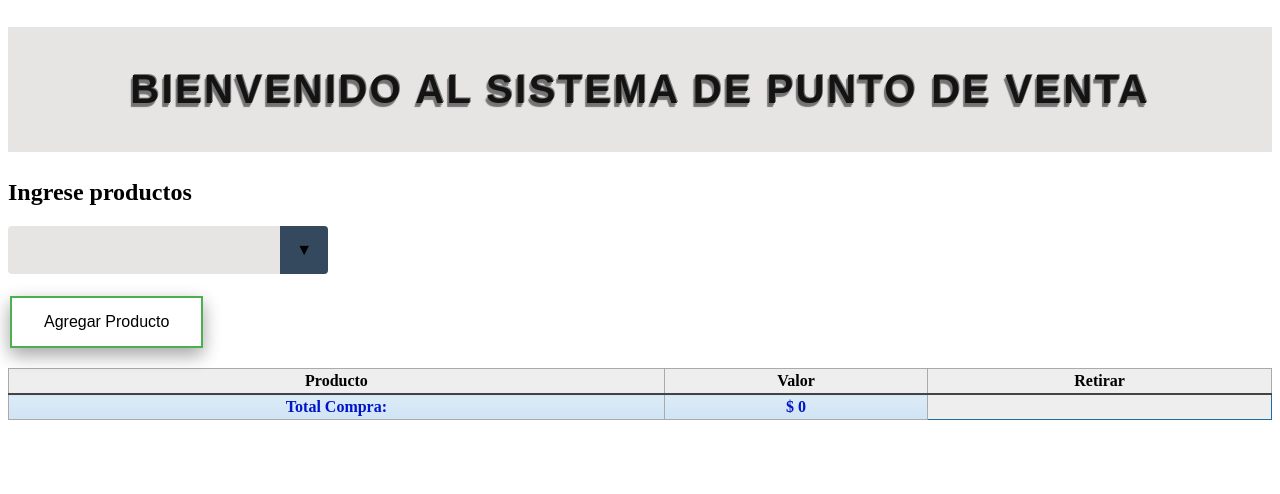
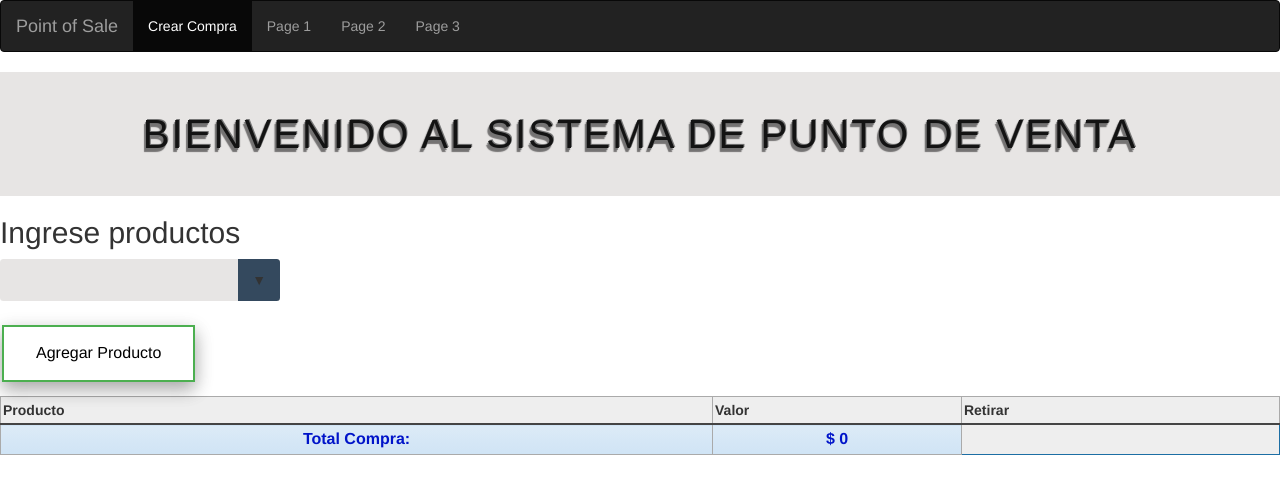
Before and after one commit to soldash/FormPost, an Angular app: page / in a window 1280 px wide. Shown: the top 494 px of the page. Built offline with nearby package versions, Linux system fonts and the light colour scheme; no server answers.

Commit message:
Integracion de menu

```diff
--- a/src/app/app.component.html
+++ b/src/app/app.component.html
@@ -1,2 +1,3 @@
-<hello-word></hello-word>
+<app-menu></app-menu>
+<titleFP></titleFP>
 <app-user></app-user>
--- a/src/app/app.module.ts
+++ b/src/app/app.module.ts
@@ -8,12 +8,16 @@ import { FormsModule } from '@angular/forms';
 import { HttpClientModule } from '@angular/common/http';
 
 import { ProductosService} from './productos.service';
+import { MenuComponent } from './menu/menu.component';
+import { CreateProductComponent } from './create-product/create-product.component';
 
 @NgModule({
   declarations: [
     AppComponent,
     HelloWord,
-    UserComponent
+    UserComponent,
+    MenuComponent,
+    CreateProductComponent
   ],
   imports: [
     BrowserModule,
--- /dev/null
+++ b/src/app/create-product/create-product.component.html
@@ -0,0 +1,3 @@
+<p>
+  create-product works!
+</p>
--- /dev/null
+++ b/src/app/create-product/create-product.component.ts
@@ -0,0 +1,15 @@
+import { Component, OnInit } from '@angular/core';
+
+@Component({
+  selector: 'app-create-product',
+  templateUrl: './create-product.component.html',
+  styleUrls: ['./create-product.component.css']
+})
+export class CreateProductComponent implements OnInit {
+
+  constructor() { }
+
+  ngOnInit() {
+  }
+
+}
--- a/src/app/firsComponent/first.component.ts
+++ b/src/app/firsComponent/first.component.ts
@@ -1,7 +1,7 @@
 import { Component } from '@angular/core';
 
 @Component({
-    selector: 'hello-word',
+    selector: 'titleFP',
     templateUrl: './first.component.html' ,
     styleUrls: ['./first.componet.css']
 })
--- /dev/null
+++ b/src/app/menu/menu.component.html
@@ -0,0 +1,28 @@
+<!DOCTYPE html>
+<html lang="en">
+<head>
+  <title>Bootstrap Example</title>
+  <meta charset="utf-8">
+  <meta name="viewport" content="width=device-width, initial-scale=1">
+  <link rel="stylesheet" href="https://maxcdn.bootstrapcdn.com/bootstrap/3.3.7/css/bootstrap.min.css">
+  <script src="https://ajax.googleapis.com/ajax/libs/jquery/3.3.1/jquery.min.js"></script>
+  <script src="https://maxcdn.bootstrapcdn.com/bootstrap/3.3.7/js/bootstrap.min.js"></script>
+</head>
+<body>
+
+<nav class="navbar navbar-inverse">
+  <div class="container-fluid">
+    <div class="navbar-header">
+      <a class="navbar-brand" href="#">Point of Sale</a>
+    </div>
+    <ul class="nav navbar-nav">
+      <li class="active"><a routerlink="./user/user.component">Crear Compra</a></li>
+      <li><a href="#">Page 1</a></li>
+      <li><a routerlink="./user/user.component">Page 2</a></li>
+      <li><a href="#">Page 3</a></li>
+    </ul>
+  </div>
+</nav>
+
+</body>
+</html>
--- /dev/null
+++ b/src/app/menu/menu.component.ts
@@ -0,0 +1,15 @@
+import { Component, OnInit } from '@angular/core';
+
+@Component({
+  selector: 'app-menu',
+  templateUrl: './menu.component.html',
+  styleUrls: ['./menu.component.css']
+})
+export class MenuComponent implements OnInit {
+
+  constructor() { }
+
+  ngOnInit() {
+  }
+
+}
```
Also changed, not shown: src/app/create-product/create-product.component.css (added), src/app/menu/menu.component.css (added), 2 other files (tests, documents, lock files or other folders).
